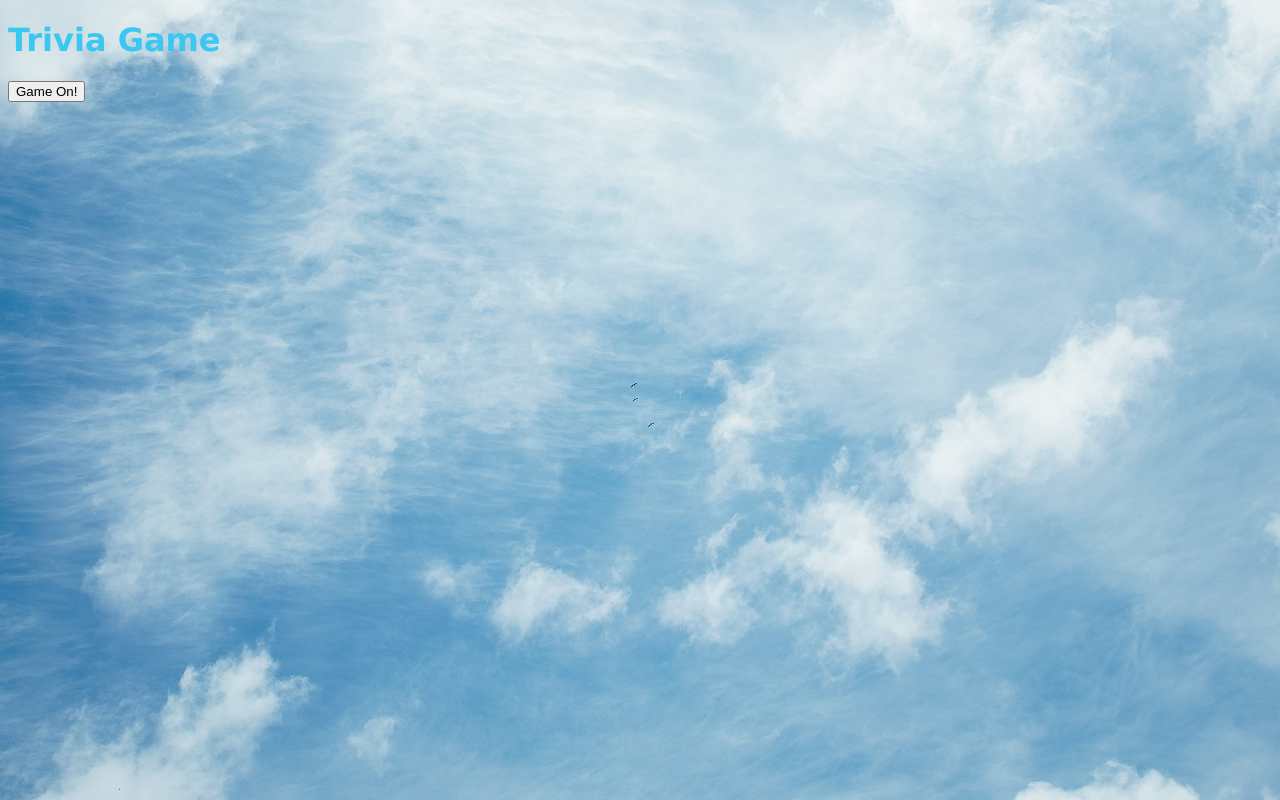
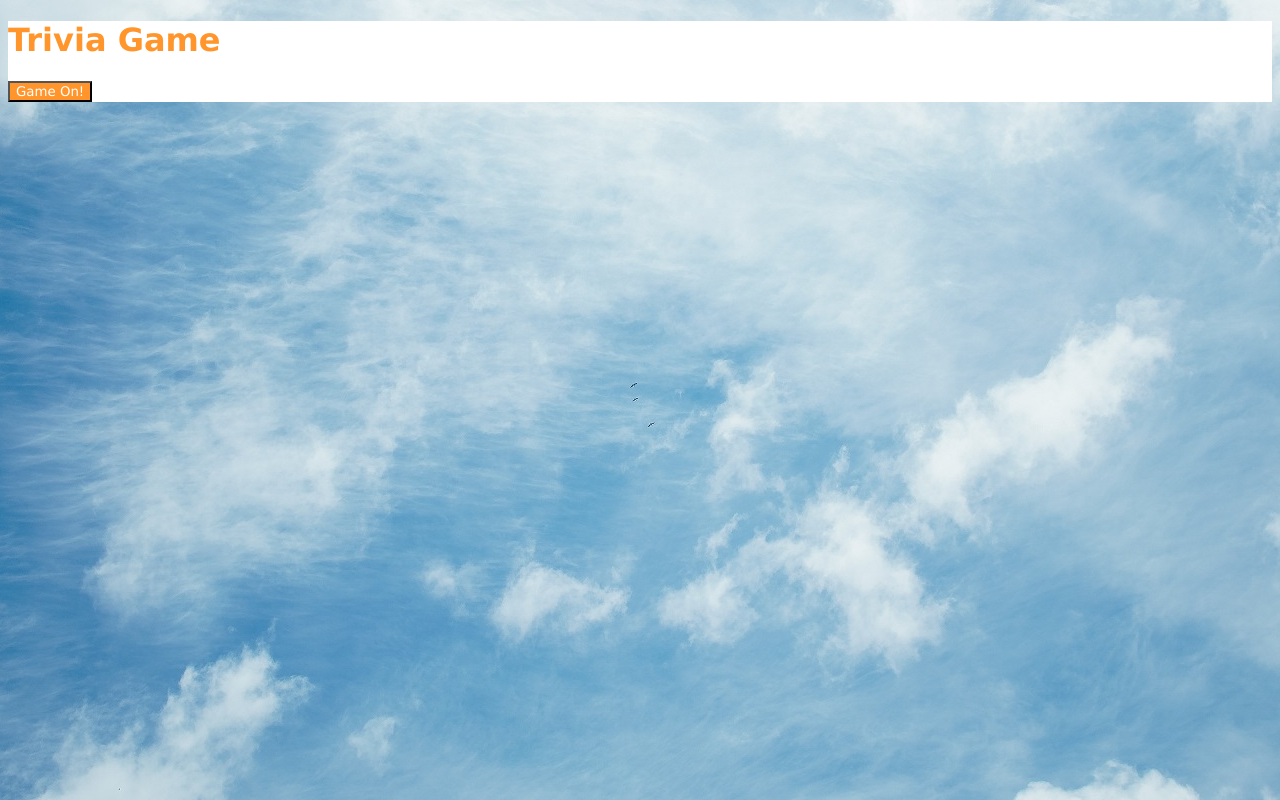
Before and after one commit to NicoleMarty/TriviaGame, a plain HTML site: page index.html in a window 1280 px wide. Drawn offline with nearby package versions, Linux system fonts and the light colour scheme.

Commit message:
added more css styling - color scheme

```diff
--- a/assets/css/style.css
+++ b/assets/css/style.css
@@ -1,8 +1,20 @@
 body {
     background-image: url(../images/clouds.jpg);
-    color: rgb(58, 199, 241);
+    background-color: #2BCDFF;
+    color: #Ffffff;
     background-position: center;
     background-position: no-repeat;
     background-attachment: fixed;
     font-family: Verdana, Geneva, Tahoma, sans-serif;
 }
+
+#wrapper {
+    background-color: #ffffff;
+    color: #ff952b;
+}
+
+#start {
+    font-family: Verdana, Geneva, Tahoma, sans-serif;
+    color: #Ffffff;
+    background-color: #FF952B;
+}
```
